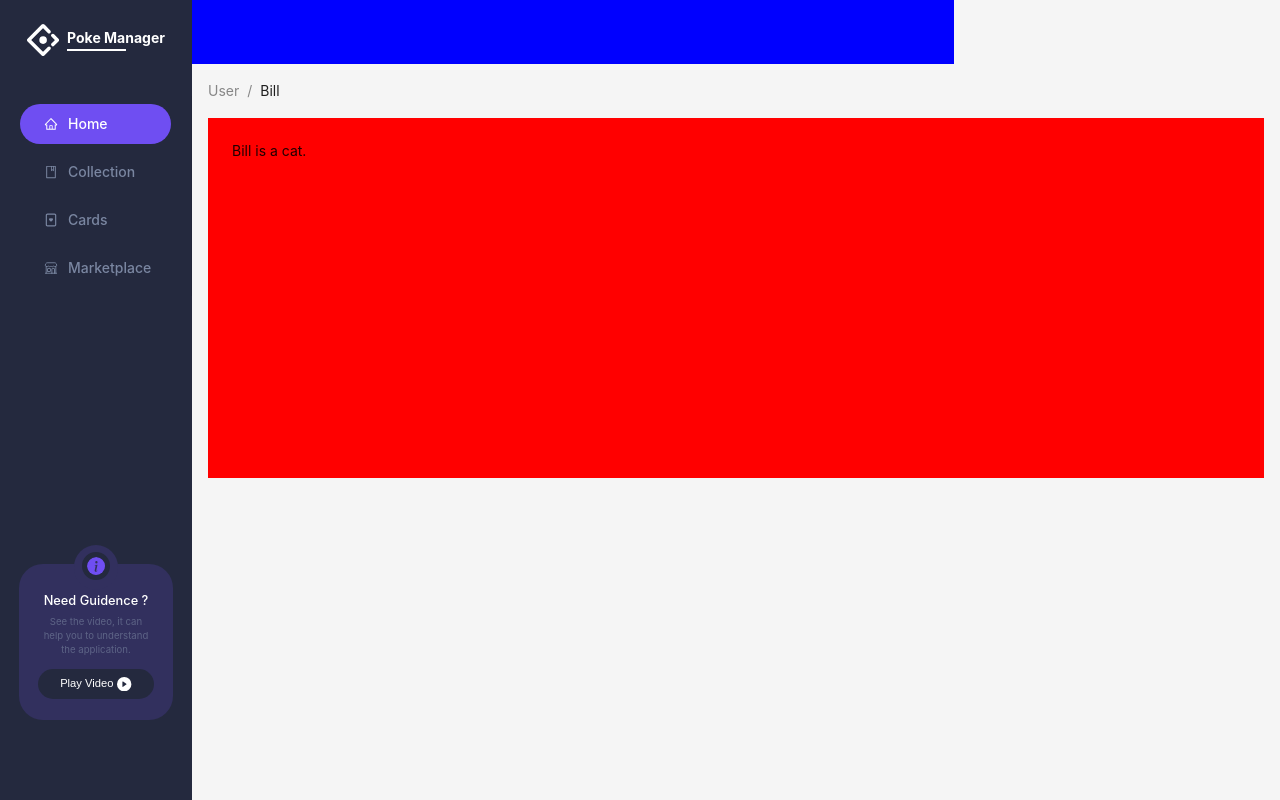
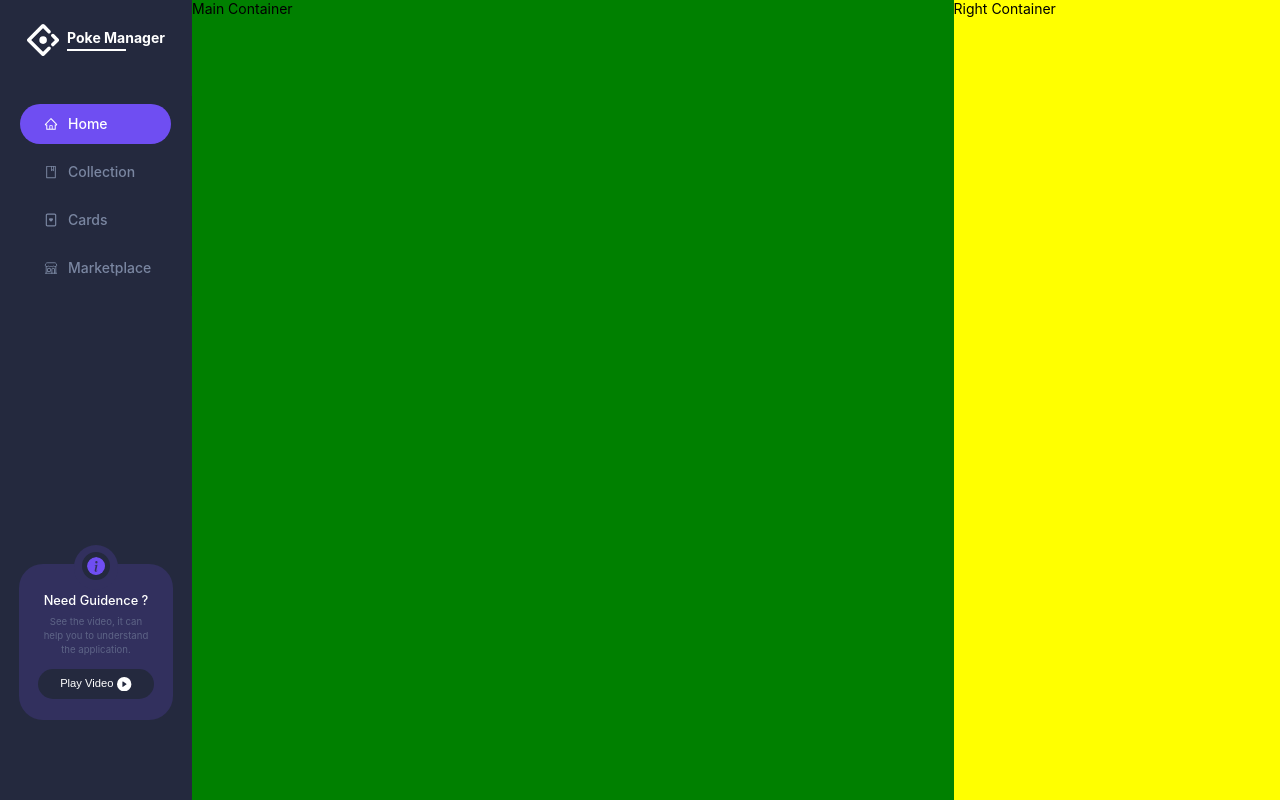
Before and after one commit to jeremyv59/poke-collection-manager, a React (Create React App) app: page / in a window 1280 px wide. Built offline with nearby package versions, Linux system fonts and the light colour scheme.

Commit message:
manage containers to homepage's display

```diff
--- /dev/null
+++ b/src/pages/homepage/home_styled.tsx
@@ -0,0 +1,32 @@
+import styled from "styled-components";
+import { Layout } from "antd";
+import { device } from "../../styles/Breakpoints";
+
+export const HomepageLayout = styled(Layout)`
+  min-height: 100vh;
+  width: 90%;
+  background: red;
+
+  @media ${device.laptop} {
+    display: flex;
+    flex-direction: row;
+  }
+`;
+
+export const MainContainer = styled.div`
+  background: green;
+  width: 100%;
+
+  @media ${device.laptop} {
+    width: 70%;
+  }
+`;
+
+export const RightContainer = styled.div`
+  background: yellow;
+  width: 100%;
+
+  @media ${device.laptop} {
+    width: 30%;
+  }
+`;
--- a/src/pages/homepage/homepage_styled.tsx
+++ /dev/null
@@ -1,6 +0,0 @@
-import styled from "styled-components";
-import { Layout } from "antd";
-
-export const HomepageLayout = styled(Layout)`
-  min-height: 100vh;
-`;
--- a/src/pages/homepage/index.tsx
+++ b/src/pages/homepage/index.tsx
@@ -1,13 +1,25 @@
 import React from "react";
 import { Breadcrumb, Layout } from "antd";
-import { HomepageLayout } from "./homepage_styled";
+import { HomepageLayout, MainContainer, RightContainer } from "./home_styled";
 
 const { Header, Content } = Layout;
 
 const Homepage = () => {
   return (
     <HomepageLayout>
-      <Layout className="site-layout">
+      {/* <Header
+        style={{
+          marginTop: "1.6rem",
+          display: "flex",
+          background: "blue",
+          width: "95%",
+          alignSelf: "center",
+        }}
+      /> */}
+      <MainContainer>Main Container</MainContainer>
+
+      <RightContainer>Right Container</RightContainer>
+      {/* <Layout className="site-layout">
         <Header style={{ padding: 0, background: "blue", width: "70%" }} />
         <Content style={{ margin: "0 16px" }}>
           <Breadcrumb style={{ margin: "16px 0" }}>
@@ -24,7 +36,7 @@ const Homepage = () => {
             Bill is a cat.
           </div>
         </Content>
-      </Layout>
+      </Layout> */}
     </HomepageLayout>
   );
 };
```
